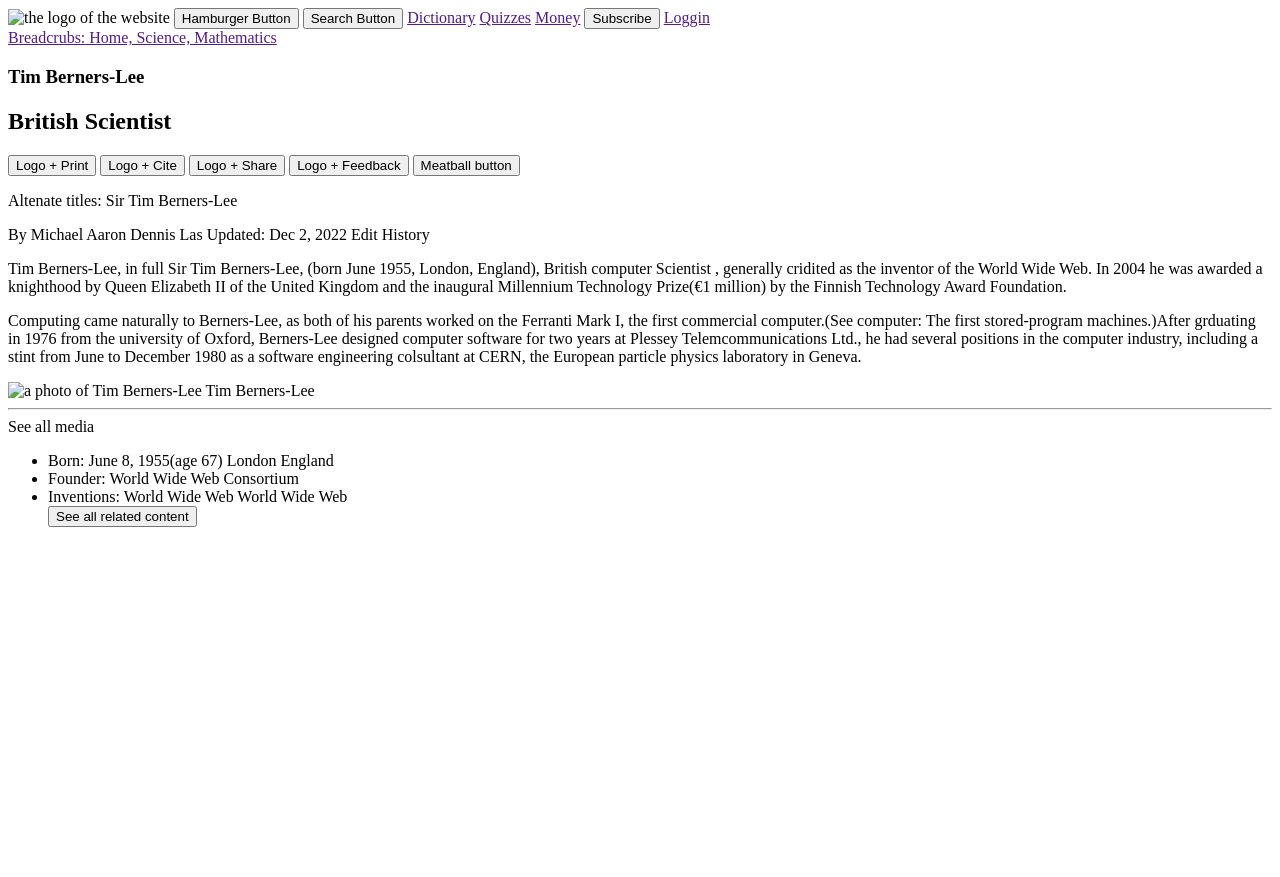
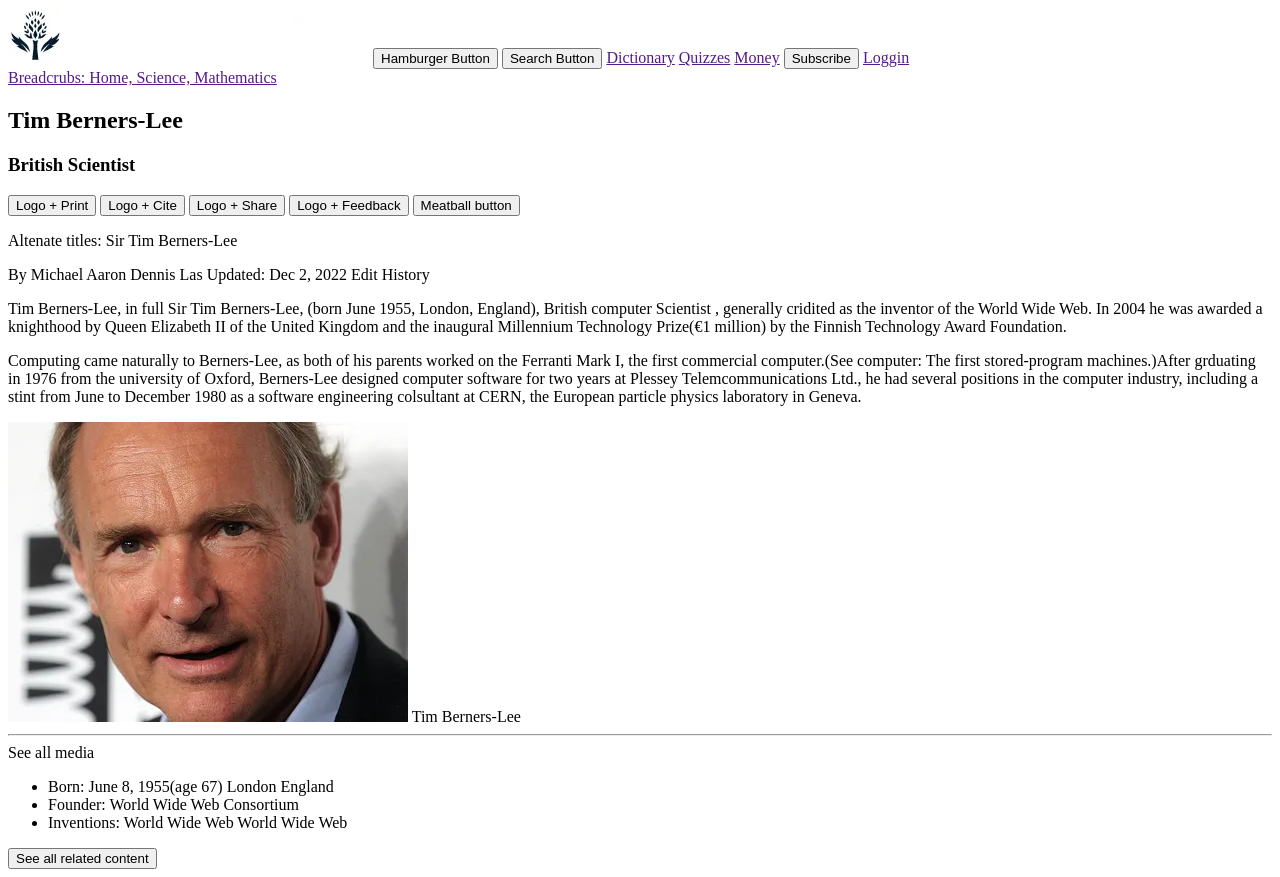
Before and after one commit to LuanPM284/tim-berners-lee, a plain HTML site: page index.html in a window 1280 px wide. Before the commit the page ends 800 px from the top, so only its background shows below. Drawn offline with Linux system fonts and the light colour scheme.

Commit message:
corrected some points by using w3c and also added the images to facilitate de styling later using css

```diff
--- a/index.html
+++ b/index.html
@@ -10,13 +10,13 @@
 <body>
     <header>
         <nav>
-            <img src="logo" alt="the logo of the website">
-            <a href=""><button>Hamburger Button</button></a>
-            <a href=""><button>Search Button</button></a>
+            <img src="images/MendelNewThistleLogo.webp" alt="the logo of the website">
+            <button>Hamburger Button</button>
+            <button>Search Button</button>
             <a href="">Dictionary</a>
             <a href="">Quizzes</a>
             <a href="">Money</a>
-            <a href=""><button>Subscribe</button></a>
+            <button>Subscribe</button>
             <a href="">Loggin</a>
         </nav>
     </header>
@@ -25,8 +25,8 @@
     </section>
     <section>
         <article>
-            <h1>Tim Berners-Lee</h1>
-            <h2>British Scientist</h2>
+            <h2>Tim Berners-Lee</h2>
+            <h3>British Scientist</h3>
             <section>
                 <button>Logo + Print</button>
                 <button>Logo + Cite</button>
@@ -61,7 +61,7 @@
                 </article>
             </section>
             <article>
-                <img src="" alt="a photo of Tim Berners-Lee">
+                <img src="images/British-scientist-Tim-Berners-Lee.webp" alt="a photo of Tim Berners-Lee">
                 Tim Berners-Lee
                 <hr>
                 See all media
@@ -70,9 +70,8 @@
                     <li>Born: June 8, 1955(age 67) London England</li>
                     <li>Founder: World Wide Web Consortium</li>
                     <li>Inventions: World Wide Web World Wide Web</li>
-                    <button>See all related content</button>
                 </ul>
-
+                <button>See all related content</button>
             </article>
         </article>
     </section>
```
